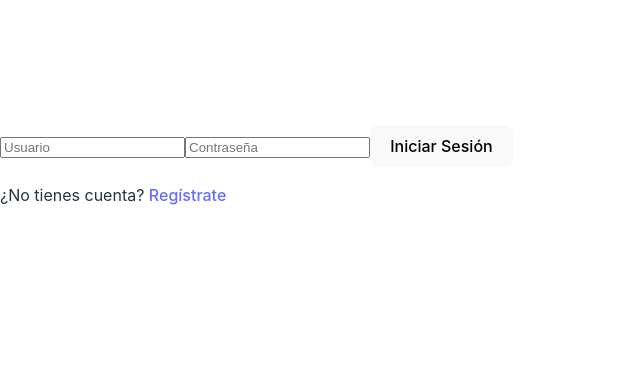
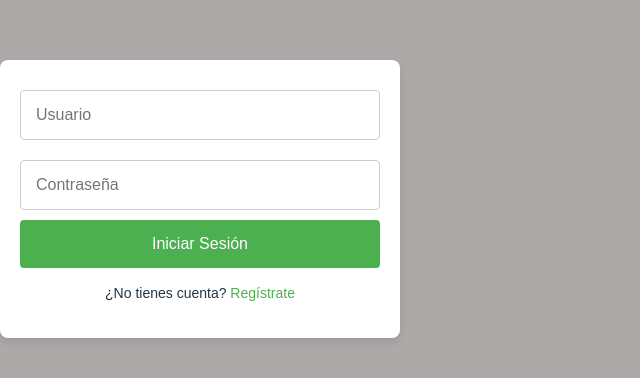
Before and after one commit to FacundoMag/trabajo-final, a React (Vite) app: page / in a window 1280 px wide. Shown: the part 226-604 px from the top of the page, without its empty margins (0-640 px from the left). Built offline with nearby package versions, Linux system fonts and the light colour scheme.

Commit message:
se pudieron recibir los archivos correctamente

```diff
--- a/src/components/AgregarPersona.jsx
+++ b/src/components/AgregarPersona.jsx
@@ -1,5 +1,6 @@
 import React, { Component } from "react";
 import axios from "axios";
+import './Styles.css';
 
 export default class AgregarPersona extends Component {
   state = {
--- a/src/components/EditarPersonas.jsx
+++ b/src/components/EditarPersonas.jsx
@@ -1,5 +1,6 @@
 import React, { Component } from "react";
 import axios from "axios";
+import './EditarPersonas.css'
 
 export default class EditarPersona extends Component {
   state = {
--- a/src/components/GestionPersonas.jsx
+++ b/src/components/GestionPersonas.jsx
@@ -1,6 +1,7 @@
 import React, { Component } from "react";
 import ListaPersonas from "./ListaPersonas";
 import AgregarPersona from "./AgregarPersona";
+import './GestionarPersonas.css';
 
 export default class GestionPersonas extends Component {
   state = {
--- /dev/null
+++ b/src/components/GestionarPersonas.css
@@ -0,0 +1,19 @@
+.gestion-personas {
+    width: 800px;
+    margin: 30px auto;
+    padding: 20px;
+    border: 1px solid #ccc;
+    border-radius: 8px;
+}
+
+.gestion-personas h2 {
+    text-align: center;
+    margin-bottom: 30px;
+}
+
+.gestion-personas>div {
+    margin-bottom: 25px;
+    padding: 15px;
+    border: 1px solid #eee;
+    border-radius: 5px;
+}
--- /dev/null
+++ b/src/components/IniciarSesion.css
@@ -0,0 +1,70 @@
+body {
+    font-family: 'Arial', sans-serif;
+    background-color: #aea9a9;
+    margin: 0;
+    padding: 0;
+}
+
+
+/* Contenedor del formulario */
+
+.form-container {
+    margin: auto;
+    width: 100%;
+    max-width: 400px;
+    padding: 20px;
+    background-color: #fff;
+    box-shadow: 0 4px 8px rgba(0, 0, 0, 0.1);
+    border-radius: 8px;
+    box-sizing: border-box;
+    margin-top: 50px;
+}
+
+
+/* Campos de entrada */
+
+.input-field {
+    width: 100%;
+    padding: 15px;
+    margin: 10px 0;
+    border: 1px solid #ccc;
+    border-radius: 4px;
+    box-sizing: border-box;
+    font-size: 16px;
+}
+
+
+/* Botón de enviar */
+
+.submit-button {
+    width: 100%;
+    padding: 15px;
+    background-color: #4CAF50;
+    color: white;
+    border: none;
+    border-radius: 4px;
+    cursor: pointer;
+    font-size: 16px;
+}
+
+.submit-button:hover {
+    background-color: #45a049;
+}
+
+
+/* Enlace de registro */
+
+.register-link {
+    margin-top: 15px;
+    text-align: center;
+    font-size: 14px;
+}
+
+.register-link a {
+    color: #4CAF50;
+    text-decoration: none;
+}
+
+.register-link a:hover {
+    text-decoration: underline;
+}
--- a/src/components/IniciarSesion.jsx
+++ b/src/components/IniciarSesion.jsx
@@ -1,5 +1,6 @@
 import React, { Component } from "react";
 import axios from "axios";
+import './IniciarSesion.css';
 
 export default class IniciarSesion extends Component {
   state = {
@@ -24,13 +25,25 @@ export default class IniciarSesion extends Component {
 
   render() {
     return (
-      <div>
+      <div className="form-container">
         <form onSubmit={this.handleSubmit}>
-          <input type="text" name="user" placeholder="Usuario" onChange={this.handleChange} />
-          <input type="password" name="pass" placeholder="Contraseña" onChange={this.handleChange} />
-          <button type="submit">Iniciar Sesión</button>
+          <input
+            type="text"
+            name="user"
+            placeholder="Usuario"
+            onChange={this.handleChange}
+            className="input-field"
+          />
+          <input
+            type="password"
+            name="pass"
+            placeholder="Contraseña"
+            onChange={this.handleChange}
+            className="input-field"
+          />
+          <button type="submit" className="submit-button">Iniciar Sesión</button>
         </form>
-        <p>¿No tienes cuenta? <a href="#" onClick={this.props.cambiarVista}>Regístrate</a></p>
+        <p className="register-link">¿No tienes cuenta? <a href="#" onClick={this.props.cambiarVista}>Regístrate</a></p>
       </div>
     );
   }
--- /dev/null
+++ b/src/components/ListaPersonas.css
@@ -0,0 +1,34 @@
+.lista-personas {
+    width: 80%;
+    margin: 20px auto;
+    padding: 20px;
+    border: 1px solid #ddd;
+    border-radius: 8px;
+    box-shadow: 0 2px 5px rgba(0, 0, 0, 0.1);
+}
+
+.lista-personas h2 {
+    text-align: center;
+    margin-bottom: 20px;
+}
+
+.lista-personas ul {
+    list-style: none;
+    padding: 0;
+}
+
+.lista-personas li {
+    padding: 10px;
+    margin-bottom: 8px;
+    border-bottom: 1px solid #eee;
+}
+
+.lista-personas li:last-child {
+    border-bottom: none;
+}
+
+.lista-personas p {
+    text-align: center;
+    font-style: italic;
+    color: #777;
+}
--- a/src/components/ListaPersonas.jsx
+++ b/src/components/ListaPersonas.jsx
@@ -1,4 +1,5 @@
 import React, { Component } from "react";
+import './ListaPersonas.css';
 
 export default class ListaPersonas extends Component {
   render() {
--- /dev/null
+++ b/src/components/Registro.css
@@ -0,0 +1,56 @@
+.registro-container {
+    width: 400px;
+    margin: 50px auto;
+    padding: 30px;
+    border: 1px solid #ddd;
+    border-radius: 8px;
+    box-shadow: 0 2px 5px rgba(0, 0, 0, 0.1);
+}
+
+.registro-container form {
+    display: flex;
+    flex-direction: column;
+}
+
+.registro-container label {
+    display: block;
+    margin-bottom: 5px;
+    font-weight: bold;
+}
+
+.registro-container input[type="text"],
+.registro-container input[type="password"] {
+    width: 100%;
+    padding: 10px;
+    margin-bottom: 15px;
+    border: 1px solid #ccc;
+    border-radius: 4px;
+}
+
+.registro-container button[type="submit"] {
+    background-color: #28a745;
+    color: white;
+    padding: 12px;
+    border: none;
+    border-radius: 5px;
+    cursor: pointer;
+    font-weight: bold;
+}
+
+.registro-container button[type="submit"]:hover {
+    background-color: #218838;
+}
+
+.registro-container p {
+    text-align: center;
+    margin-top: 20px;
+}
+
+.registro-container a {
+    color: #28a745;
+    text-decoration: none;
+}
+
+.registro-container a:hover {
+    text-decoration: underline;
+}
--- a/src/components/Registro.jsx
+++ b/src/components/Registro.jsx
@@ -1,5 +1,6 @@
 import React, { Component } from "react";
 import axios from "axios";
+import './Registro.css';
 
 export default class Registro extends Component {
   state = {
--- /dev/null
+++ b/src/components/Styles.css
@@ -0,0 +1,42 @@
+.agregar-persona-form {
+    width: 400px;
+    margin: 20px auto;
+    padding: 20px;
+    border: 1px solid #ccc;
+    border-radius: 5px;
+}
+
+.agregar-persona-form h2 {
+    text-align: center;
+    margin-bottom: 20px;
+}
+
+.agregar-persona-form label {
+    display: block;
+    margin-bottom: 5px;
+    font-weight: bold;
+}
+
+.agregar-persona-form input[type="text"],
+.agregar-persona-form input[type="date"],
+.agregar-persona-form input[type="email"] {
+    width: 100%;
+    padding: 8px;
+    margin-bottom: 10px;
+    border: 1px solid #ccc;
+    border-radius: 3px;
+}
+
+.agregar-persona-form button[type="submit"] {
+    background-color: #007bff;
+    color: white;
+    padding: 10px 15px;
+    border: none;
+    border-radius: 3px;
+    cursor: pointer;
+}
+
+.agregar-persona-form .error-message {
+    color: red;
+    margin-bottom: 10px;
+}
```
Also changed, not shown: src/components/EditarPersonas.css (added, +32 -0 lines).
